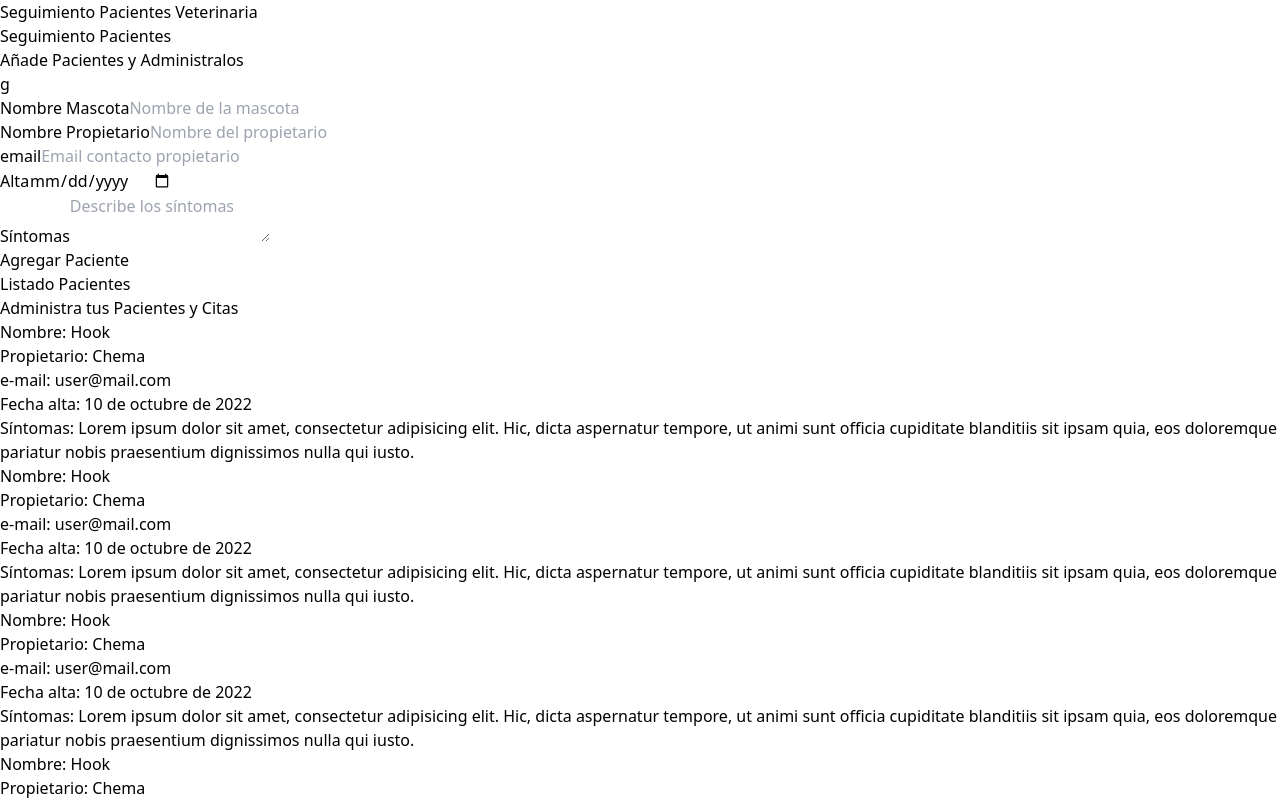
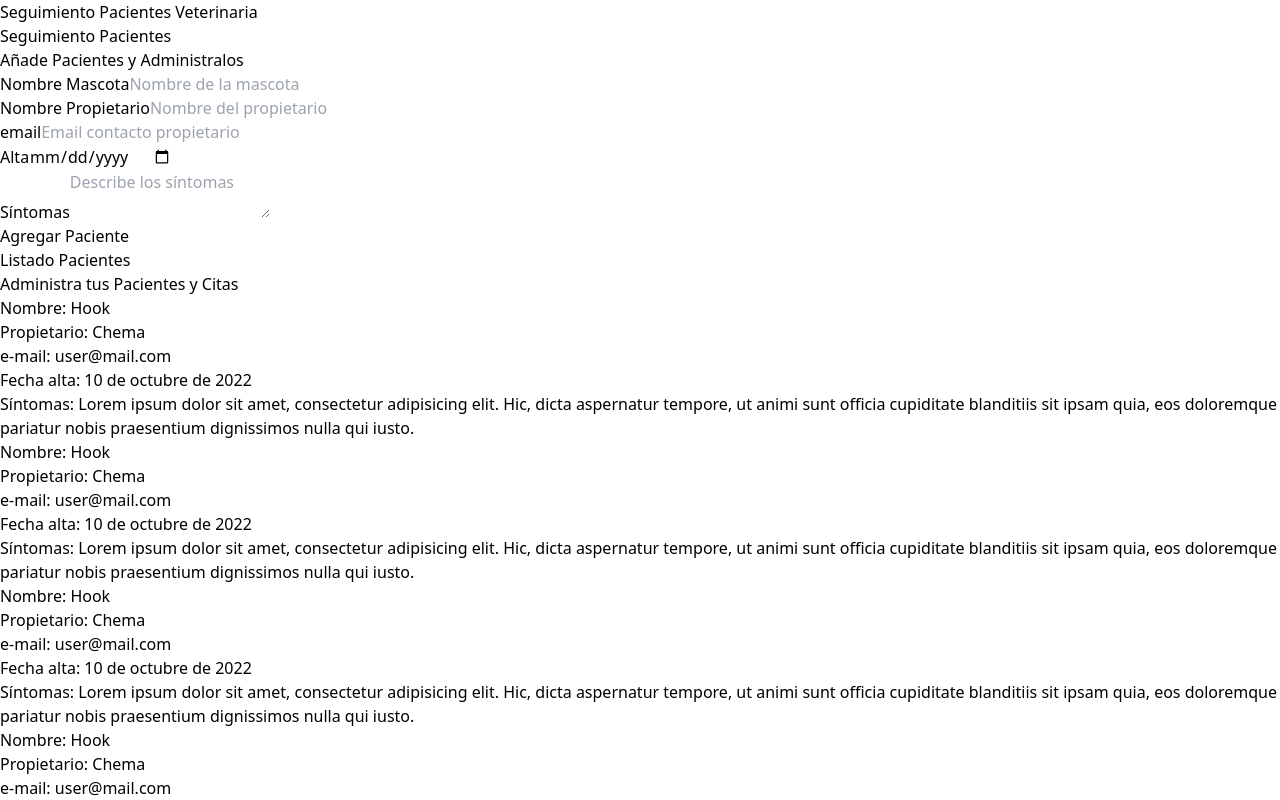
Before and after one commit to ChemaJob/Administrador_Pacientes_Vite, a React (Vite) app: page / in a window 1280 px wide. Shown: the top 800 px of the page. Built offline with nearby package versions, Linux system fonts and the light colour scheme.

Commit message:
Administracion de pacientes - Eventos y Sintaxis en React

```diff
--- a/src/components/Formulario.jsx
+++ b/src/components/Formulario.jsx
@@ -2,6 +2,12 @@ import { useState, useEffect } from "react";
 
 const Formulario = () => {
     const [nombre, setNombre] = useState('');
+
+    const handleSubmit = (e) => {
+      e.preventDefault();
+
+      console.log('Enviando formulario')
+    }
 
   return (
     <div className="md:w-1/2 lg:w-2/5">
@@ -12,7 +18,7 @@ const Formulario = () => {
         <span className="text-indigo-600 font-bold">Administralos</span>
       </p>
 
-      <form className="bg-white shadow-md rounded-lg py-10 px-5 mb-10">g
+      <form className="bg-white shadow-md rounded-lg py-10 px-5 mb-10">
         <div className="mb-5">
           <label htmlFor="mascota" className="block text-gray-700 uppercase font-bold">Nombre Mascota</label>
           <input
```
